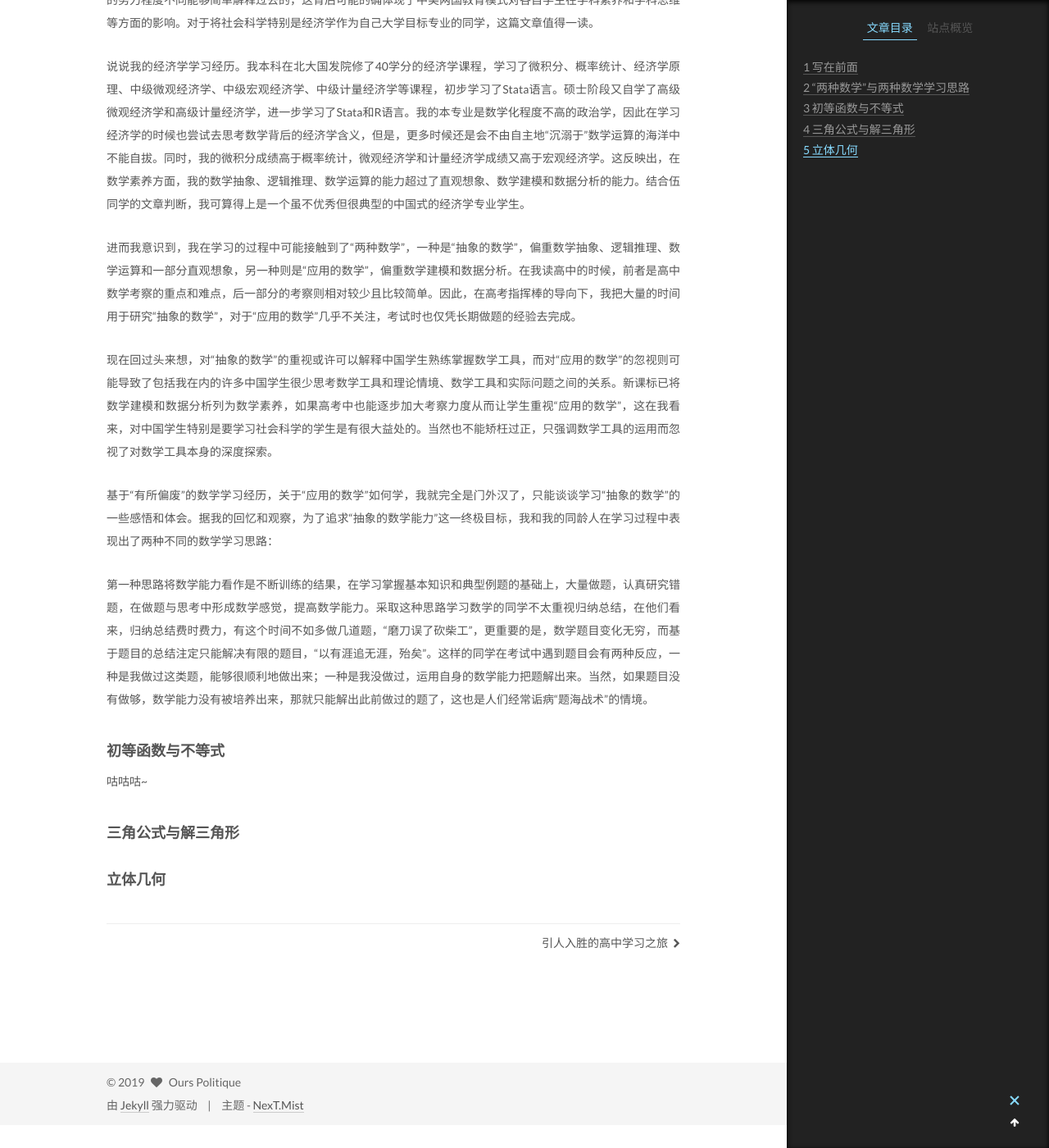
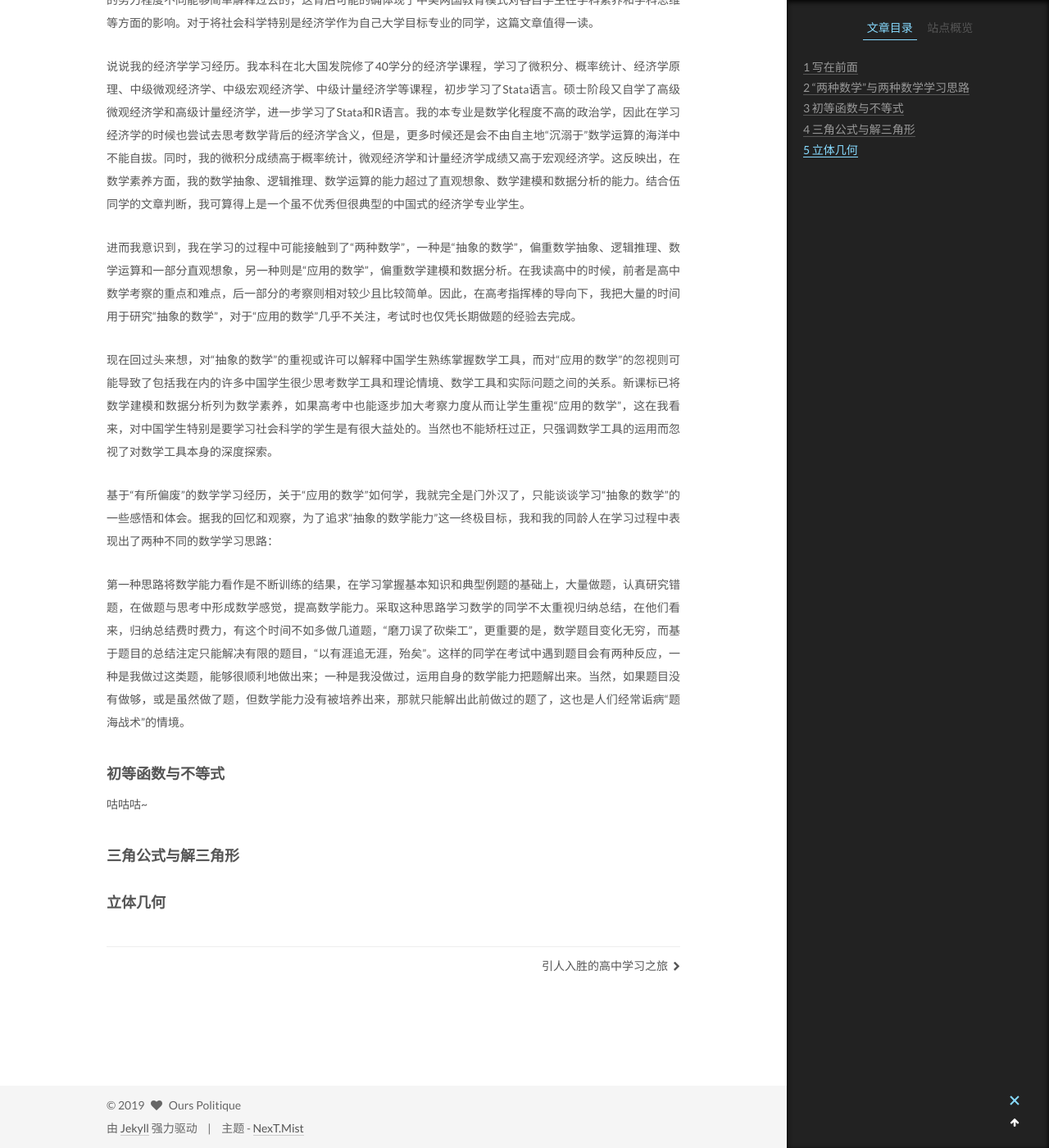
Before and after one commit to ourspolitique/ourspolitique.github.io, a Jekyll site: the page built from _posts/2019-07-09-mathematiques.md, in a window 1280 px wide and 1400 px high, scrolled down 850 px. Shown: the whole window at 82% size. Built offline with Jekyll 4.4.1, drawn with Linux system fonts in a browser that asks for light colours.

Commit message:
Update 2019-07-09-mathematiques.md

```diff
--- a/_posts/2019-07-09-mathematiques.md
+++ b/_posts/2019-07-09-mathematiques.md
@@ -24,7 +24,8 @@ tags:
 
 基于“有所偏废”的数学学习经历，关于“应用的数学”如何学，我就完全是门外汉了，只能谈谈学习“抽象的数学”的一些感悟和体会。据我的回忆和观察，为了追求“抽象的数学能力”这一终极目标，我和我的同龄人在学习过程中表现出了两种不同的数学学习思路：
 
-第一种思路将数学能力看作是不断训练的结果，在学习掌握基本知识和典型例题的基础上，大量做题，认真研究错题，在做题与思考中形成数学感觉，提高数学能力。采取这种思路学习数学的同学不太重视归纳总结，在他们看来，归纳总结费时费力，有这个时间不如多做几道题，“磨刀误了砍柴工”，更重要的是，数学题目变化无穷，而基于题目的总结注定只能解决有限的题目，“以有涯追无涯，殆矣”。这样的同学在考试中遇到题目会有两种反应，一种是我做过这类题，能够很顺利地做出来；一种是我没做过，运用自身的数学能力把题解出来。当然，如果题目没有做够，数学能力没有被培养出来，那就只能解出此前做过的题了，这也是人们经常诟病“题海战术”的情境。
+第一种思路将数学能力看作是不断训练的结果，在学习掌握基本知识和典型例题的基础上，大量做题，认真研究错题，在做题与思考中形成数学感觉，提高数学能力。采取这种思路学习数学的同学不太重视归纳总结，在他们看来，归纳总结费时费力，有这个时间不如多做几道题，“磨刀误了砍柴工”，更重要的是，数学题目变化无穷，而基于题目的总结注定只能解决有限的题目，“以有涯追无涯，殆矣”。这样的同学在考试中遇到题目会有两种反应，一种是我做过这类题，能够很顺利地做出来；一种是我没做过，运用自身的数学能力把题解出来。当然，如果题目没有做够，或是虽然做了题，但数学能力没有被培养出来，那就只能解出此前做过的题了，这也是人们经常诟病“题海战术”的情境。
+
 
 
 #### 初等函数与不等式
```
